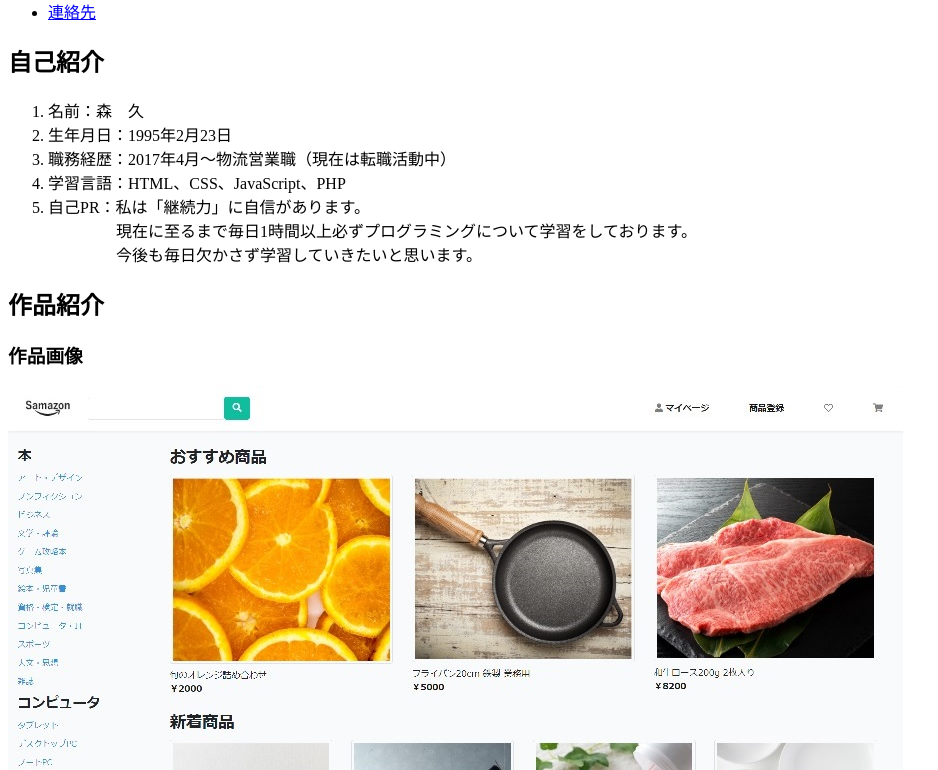
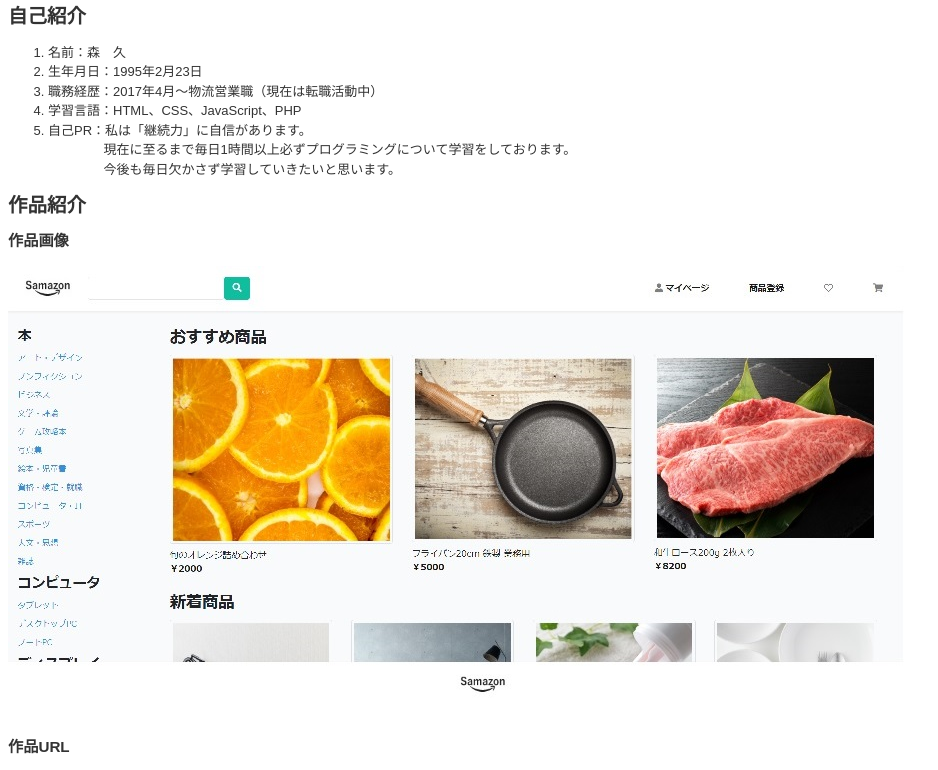
Before and after one commit to morihisashi/HTML_CSS_practical, a plain HTML site: page index.html in a window 1280 px wide. Shown: the part 108-878 px from the top of the page, without its empty margins (0-938 px from the left). Drawn offline with Linux system fonts and the light colour scheme.

Commit message:
20210216

```diff
--- a/index.html
+++ b/index.html
@@ -3,12 +3,7 @@
   <head>
     <meta charset="utf-8">
     <title>ポートフォリオ作成</title>
-    <style>
-      #menu {
-        font-size:24px;
-        color:blue;
-      }
-    </style>
+    <link rel="stylesheet" href="stylesheet.css">
   </head>
   <body>
     <header>
@@ -37,6 +32,7 @@
         <h3>作品画像</h3>
         <img src="images/image.jpg">
 
+        <h3>作品URL</h3>
         <li><a href="https://product3.herokuapp.com" target="_blank">Amazon風ECサイト</a></li>
         <h3>実装機能一覧</h3>
       <ol>
--- /dev/null
+++ b/stylesheet.css
@@ -0,0 +1,15 @@
+@charset "utf-8";
+
+body {
+	margin: 100;
+	padding: 100;
+	font-family: "ヒラギノ角ゴ Pro W3", "Hiragino Kaku Gothic Pro", "メイリオ", Meiryo, Osaka, "ＭＳ Ｐゴシック", "MS PGothic", sans-serif;
+	color: #333;
+	font-size: 13px;
+	line-height: 150%;
+}
+
+#menu {
+    font-size:24px;
+    color:blue;
+}
```
Also changed, not shown: index.css (deleted).
